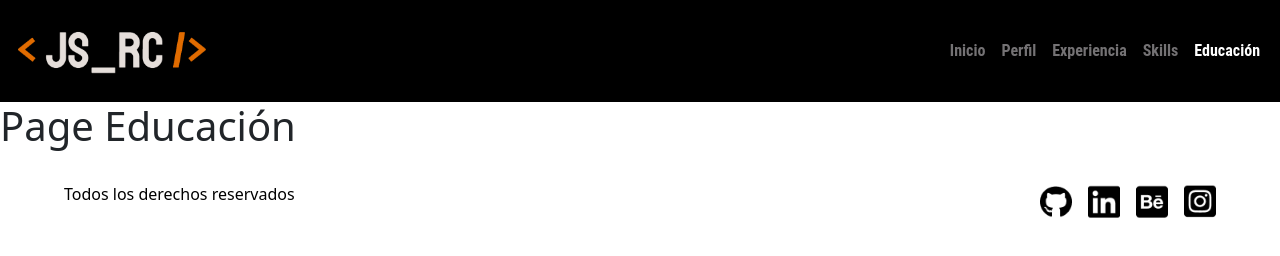
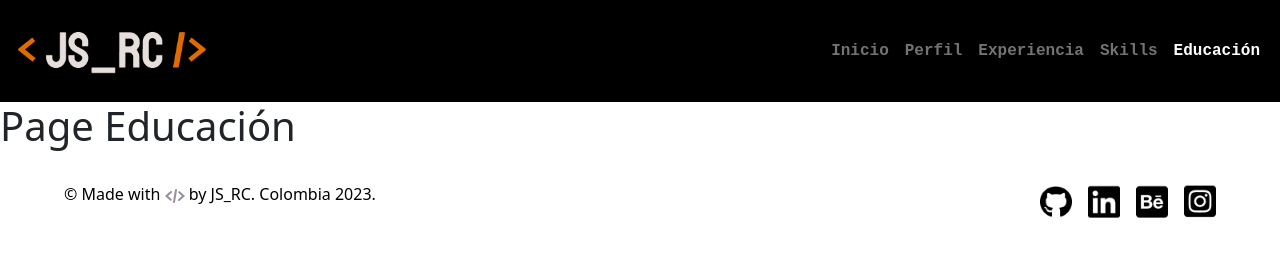
Before and after one commit to JSebasRC/Desarrollo-Web, a plain HTML site: page pages/educacion.html in a window 1280 px wide. Drawn offline with Linux system fonts and the light colour scheme.

Commit message:
avances segunda-preentrega

```diff
--- a/pages/educacion.html
+++ b/pages/educacion.html
@@ -22,9 +22,9 @@
                     <span class="navbar-toggler-icon"></span>
                 </button>
                 <div class="collapse navbar-collapse" id="navbarSupportedContent">
-                    <ul class="navbar-nav ms-auto mb-2 mb-lg-0 font-roboto-cond fw-bold fs-6">
+                    <ul class="navbar-nav ms-auto mb-2 mb-lg-0 font-roboto-mono fw-bold fs-6">
                         <li class="nav-item">
-                            <a class="nav-link " aria-current="page" href="../index.html">Inicio</a>
+                            <a class="nav-link" aria-current="page" href="../index.html">Inicio</a>
                         </li>
                         <li class="nav-item">
                             <a class="nav-link" href="perfil.html">Perfil</a>
@@ -48,7 +48,12 @@
 
     <h1>Page Educación</h1>
     <footer id="footer" class="footer">
-        <p class="text-footer">Todos los derechos reservados</p>
+        <p class="text-footer">© Made with <span><svg version="1.1" xmlns="http://www.w3.org/2000/svg" width="20"
+                    height="20" viewBox="0 0 20 20">
+                    <path fill="#988e9f"
+                        d="M5.719 14.75c-0.236 0-0.474-0.083-0.664-0.252l-5.060-4.498 5.341-4.748c0.412-0.365 1.044-0.33 1.411 0.083s0.33 1.045-0.083 1.412l-3.659 3.253 3.378 3.002c0.413 0.367 0.45 0.999 0.083 1.412-0.197 0.223-0.472 0.336-0.747 0.336zM14.664 14.748l5.341-4.748-5.060-4.498c-0.413-0.367-1.045-0.33-1.411 0.083s-0.33 1.045 0.083 1.412l3.378 3.003-3.659 3.252c-0.413 0.367-0.45 0.999-0.083 1.412 0.197 0.223 0.472 0.336 0.747 0.336 0.236 0 0.474-0.083 0.664-0.252zM9.986 16.165l2-12c0.091-0.545-0.277-1.060-0.822-1.151-0.547-0.092-1.061 0.277-1.15 0.822l-2 12c-0.091 0.545 0.277 1.060 0.822 1.151 0.056 0.009 0.11 0.013 0.165 0.013 0.48 0 0.904-0.347 0.985-0.835z">
+                    </path>
+                </svg></span> by JS_RC. Colombia 2023.</p>
         <div class="container-icons-social-media">
             <img src="../assets/images/icon-github.png" alt="">
             <img src="../assets/images/icon-linkedin.png" alt="">
```
Also changed, not shown: index.html (+13 -8 lines), pages/experiencia.html (+3 -3 lines), pages/perfil.html (+8 -3 lines), pages/skills.html (+8 -3 lines).
